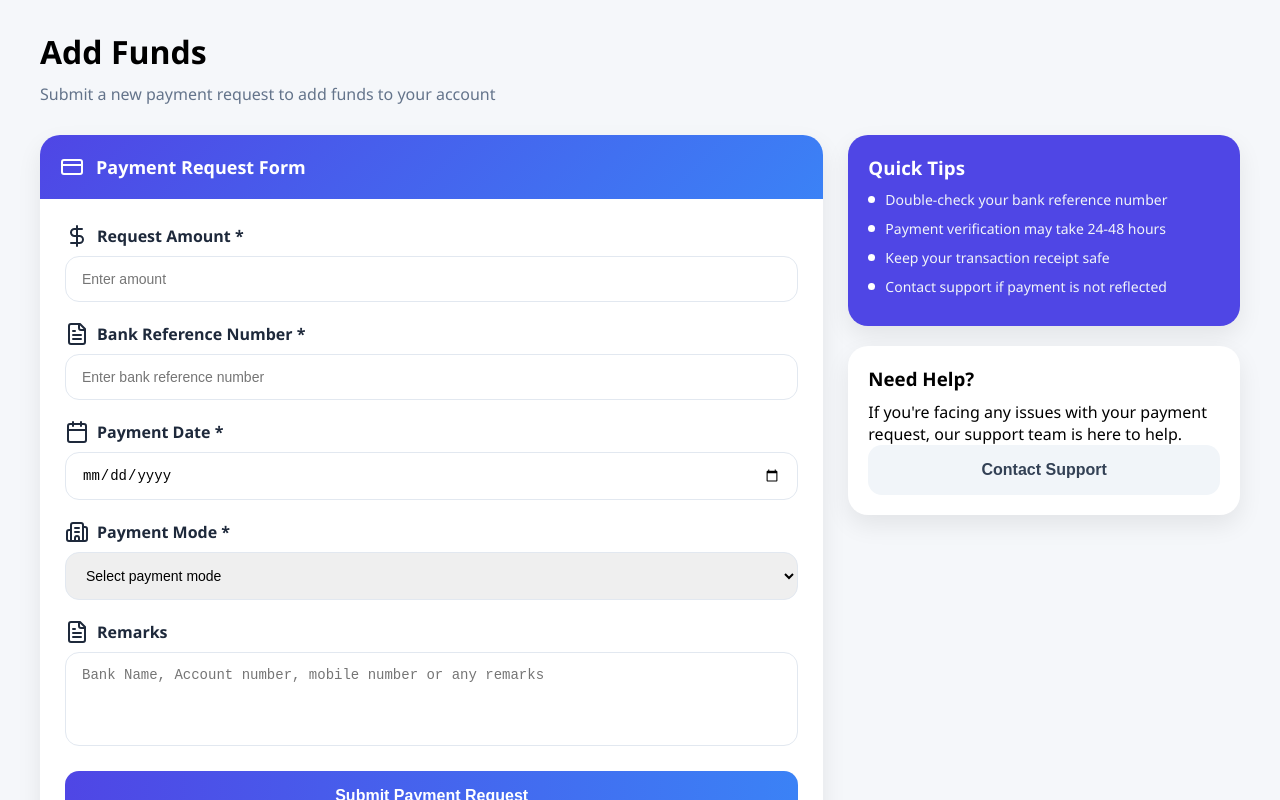
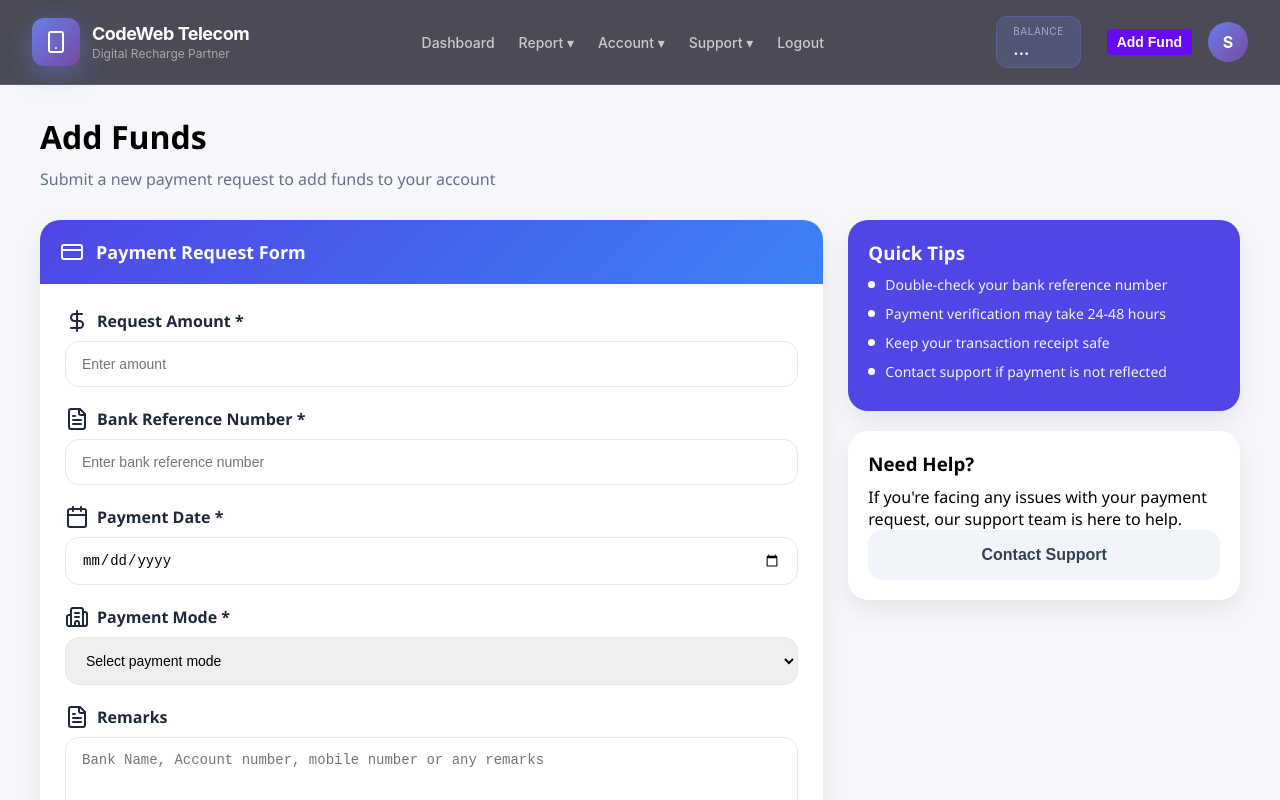
Before and after one commit to vikashsharma380/code-web-telecom, a React (Vite) app in the folder Frontend/: page /add-fund in a window 1280 px wide. Shown: the top 800 px of the page. Built offline with nearby package versions, Linux system fonts and the light colour scheme; sample sign-in values are in the browser's storage.

Commit message:
update nav in recharge zone

```diff
--- a/Frontend/src/Components/AddFund.jsx
+++ b/Frontend/src/Components/AddFund.jsx
@@ -8,6 +8,7 @@ import {
   Clock,
   XCircle,
 } from "lucide-react";
+import Nav from "../../hero/nav";
 
 export default function AddFund() {
   const [formData, setFormData] = useState({
@@ -60,6 +61,9 @@ export default function AddFund() {
   };
 
   return (
+    <>
+      {" "}
+      <Nav />
       <div className="add-fund-container">
         <style>{`
         .add-fund-container {
@@ -405,6 +409,7 @@ export default function AddFund() {
             </div>
           </div>
         </div>
-    </div>
+      </div>{" "}
+    </>
   );
 }
```
Lines whose indentation alone changed are shown as unchanged.
